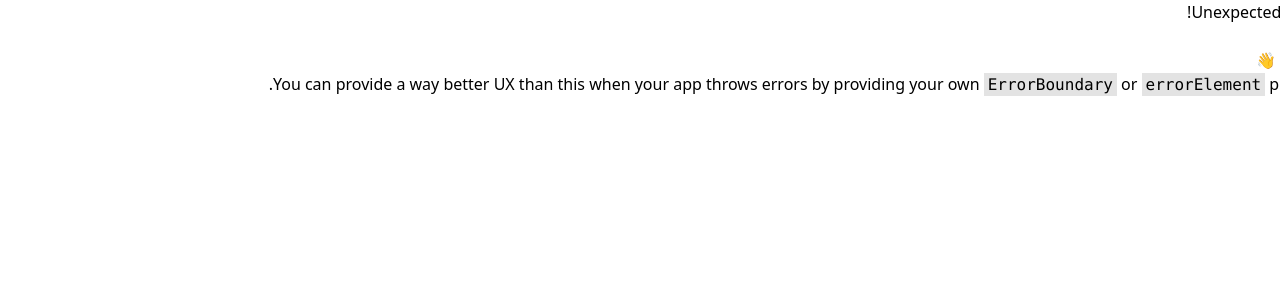
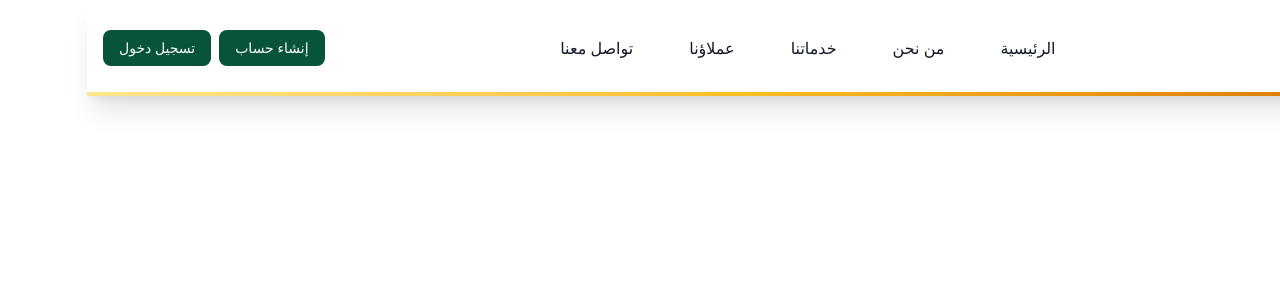
Before and after one commit to ahmedzayed4596/Sanadtest, a React (Vite) app: page /Servcies in a window 1280 px wide. Before the commit this address had no page. Shown: the top 300 px of the page. Built offline with nearby package versions, Linux system fonts and the light colour scheme.

Commit message:
fix routing

```diff
--- a/src/App.jsx
+++ b/src/App.jsx
@@ -3,13 +3,32 @@ import "./App.css";
 import Nav from "./Component/Nav/Nav";
 import Home from "./Component/Home/Home";
 import { createBrowserRouter, RouterProvider } from "react-router-dom";
+import Layout from "./Component/Layout/Layout";
+import About from "./Component/About/About";
+import Servcies from "./Component/Servcies/Servcies";
+import Contact from "./Component/Contact/Contact";
 
 function App() {
   const [count, setCount] = useState(0);
-  const router = createBrowserRouter([{}])
+  const router = createBrowserRouter([
+    {
+      element: <Layout />,
+      children: [
+        { index: true, element: <Home></Home> },
+        { path: "/About", element: <About></About> },
+        { path: "/Servcies", element: <Servcies></Servcies> },
+        { path: "/Contact", element: <Contact></Contact> },
+      ],
+    },
+  ]);
 
-createBrowserRouter
-  return <> <RouterProvider router={router}></RouterProvider> </>
+  createBrowserRouter;
+  return (
+    <>
+      {" "}
+      <RouterProvider router={router}></RouterProvider>{" "}
+    </>
+  );
 }
 
 export default App;
--- a/src/Component/Layout/Layout.jsx
+++ b/src/Component/Layout/Layout.jsx
@@ -1,9 +1,17 @@
-import React, { useState } from 'react'
-import style from './Layout.module.css'
+import React, { useState } from "react";
+import style from "./Layout.module.css";
+import { Outlet } from "react-router-dom";
+import Footer from "../Footer/Footer";
+import Nav from "../Nav/Nav";
 
 export default function Layout() {
-
-return <>
-    <h1>Layout Component</h1>
-</>
+  return (
+    <>
+      <Nav />
+      <div>
+        <Outlet />
+      </div>
+      <Footer />
+    </>
+  );
 }
--- a/src/Component/Nav/Nav.jsx
+++ b/src/Component/Nav/Nav.jsx
@@ -1,14 +1,15 @@
 import React, { useState } from "react";
 import style from "./Nav.module.css";
 import logo from "../../assets/logo.png";
+import { Link, NavLink } from "react-router-dom";
 export default function Nav() {
   const [isOpen, setIsOpen] = useState(false);
   return (
     <>
       <nav className="bg-white shadow-xl fixed w-full z-50 top-0 start-0">
         <div className="max-w-screen-xl flex flex-wrap items-center justify-between mx-auto p-4">
-          <a
-            href="#"
+          <Link
+            to={"/"}
             className="flex items-center space-x-3 rtl:space-x-reverse"
           >
             <img
@@ -16,7 +17,7 @@ export default function Nav() {
               className="h-16 hover:cursor-pointer"
               alt="Sanad Logo"
             />
-          </a>
+          </Link>
           <div className="flex md:order-2 gap-2 space-x-3 md:space-x-0">
             <button className="text-white bg-[#07543a] hover:bg-[#07543ab2] hover:cursor-pointer transition-colors duration-200 ease-in-out font-medium rounded-lg text-sm px-4 py-2">
               إنشاء حساب
@@ -48,44 +49,44 @@ export default function Nav() {
           >
             <ul className="flex flex-col p-4 md:p-0 mt-4 font-medium border border-gray-100 rounded-lg bg-gray-50 md:flex-row md:space-x-8 md:mt-0 md:border-0 md:bg-white">
               <li>
-                <a
-                  href="#"
+                <NavLink
+                  to={"/"}
                   className="block py-2 px-3 transition-colors duration-200 ease-in-out text-gray-900 hover:text-[#fac337]"
                 >
                   الرئيسية
-                </a>
+                </NavLink>
               </li>
               <li>
-                <a
-                  href="#"
+                <NavLink
+                  to={"/About"}
                   className="block py-2 px-3 transition-colors duration-200 ease-in-out text-gray-900 hover:text-[#fac337]"
                 >
                   من نحن
-                </a>
+                </NavLink>
               </li>
               <li>
-                <a
-                  href="#"
+                <NavLink
+                  to={"/Servcies"}
                   className="block py-2 px-3 transition-colors duration-200 ease-in-out text-gray-900 hover:text-[#fac337]"
                 >
                   خدماتنا
-                </a>
+                </NavLink>
               </li>
               <li>
-                <a
-                  href="#"
+                <NavLink
+                  to={"/Partner"}
                   className="block py-2 px-3 transition-colors duration-200 ease-in-out text-gray-900 hover:text-[#fac337]"
                 >
                   عملاؤنا
-                </a>
+                </NavLink>
               </li>
               <li>
-                <a
-                  href="#"
+                <NavLink
+                  to={"/Contact"}
                   className="block py-2 px-3 transition-colors duration-200 ease-in-out text-gray-900 hover:text-[#fac337]"
                 >
                   تواصل معنا
-                </a>
+                </NavLink>
               </li>
             </ul>
           </div>
```
